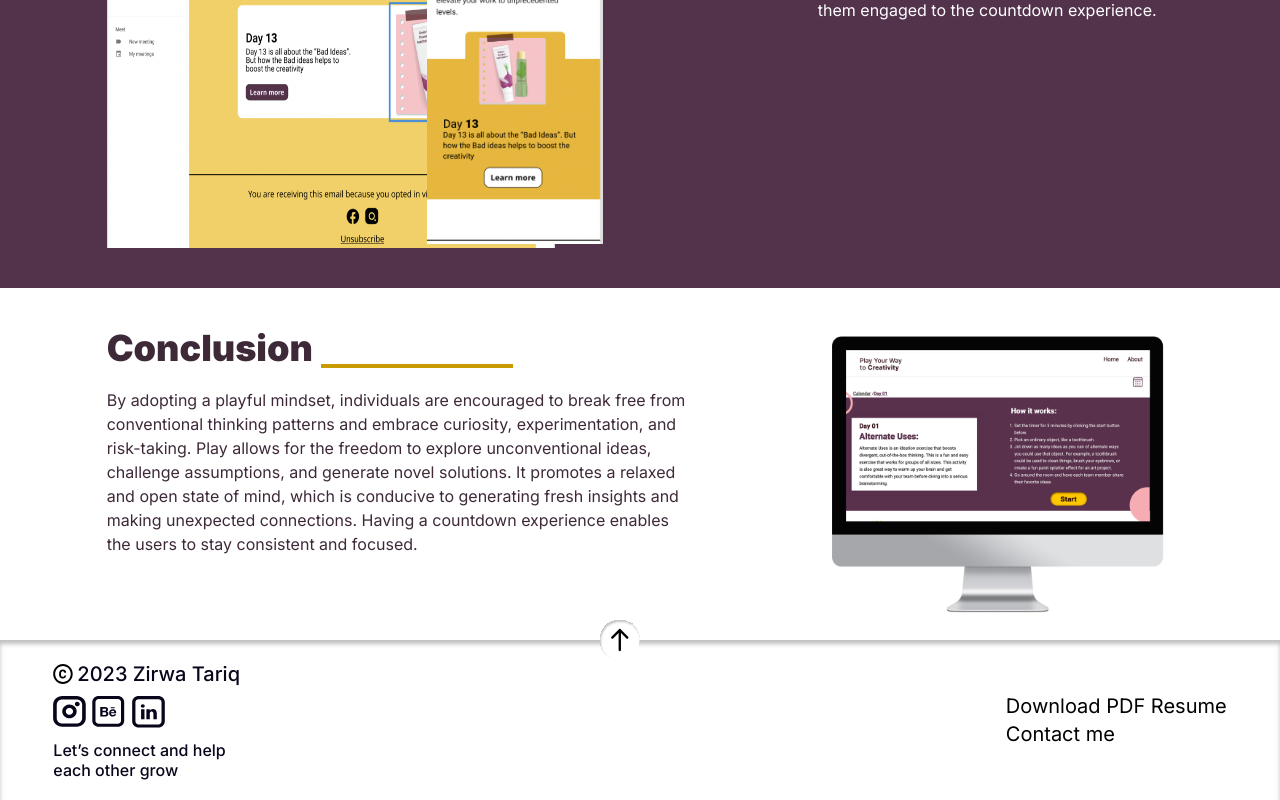
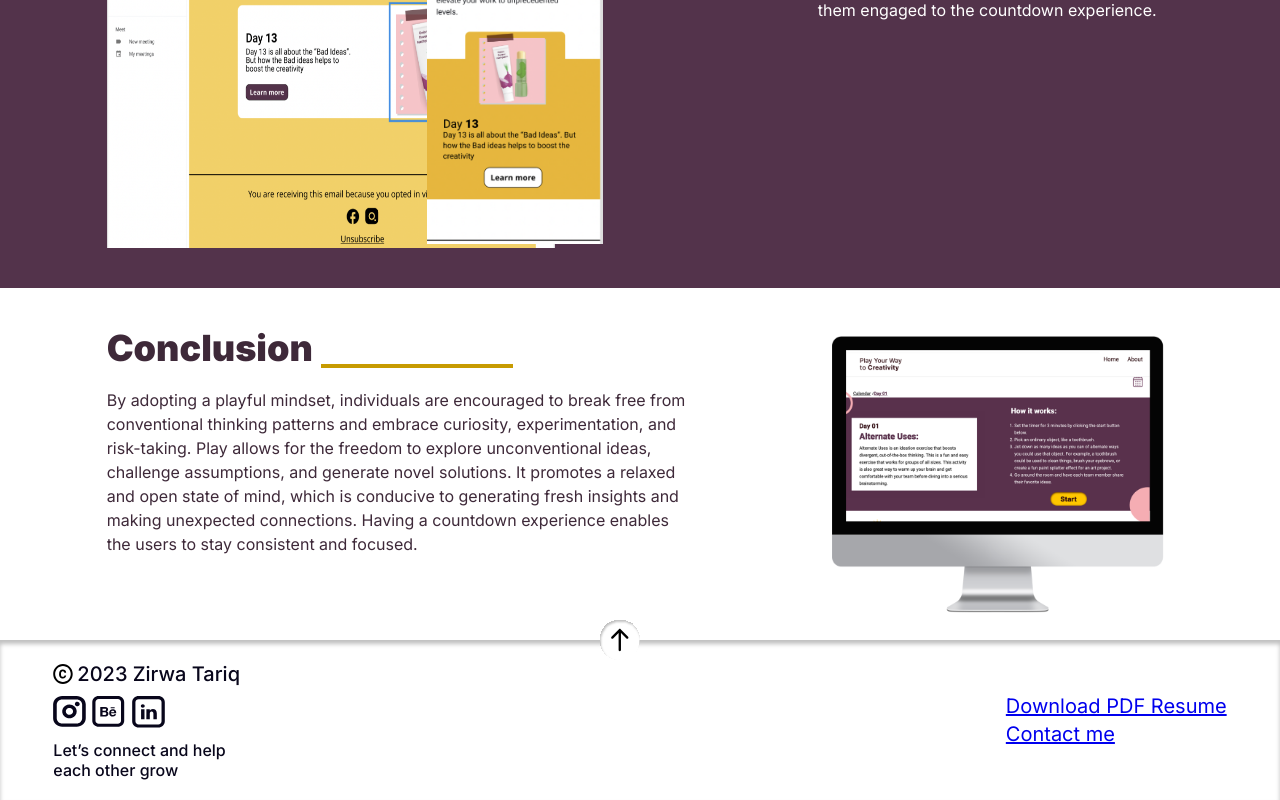
Before and after one commit to aumirza/zirwa-portfolio, a Next.js app: page / in a window 1280 px wide. Shown: the part 10933-11733 px from the top of the page. Built offline with nearby package versions, Linux system fonts and the light colour scheme.

Commit message:
fix: scroll ,link, nav bg

```diff
--- a/components/accessibility-section.tsx
+++ b/components/accessibility-section.tsx
@@ -9,7 +9,7 @@ const AccessibilitySection = () => {
         <div className="flex flex-col items-center">
           <div className="">
             <img
-              className="h-[20rem] lg:h-[28rem] object-cover"
+              className="h-[18rem] md:h-[20rem] lg:h-[28rem] object-cover"
               alt=""
               src="/screen-shot-20230516-at-733-1@2x.png"
             />
--- a/components/footer.tsx
+++ b/components/footer.tsx
@@ -46,8 +46,16 @@ const Footer = () => {
         </div>
         <div className="flex flex-col text-lg md:text-xl text-black">
           <div className="md:hidden leading-3">Click here to</div>
-          <div className="">Download PDF Resume</div>
-          <div className="">Contact me</div>
+          <div className="">
+            <a href="#" target="_blank" rel="noopener noreferrer">
+              Download PDF Resume
+            </a>
+          </div>
+          <div className="">
+            <a href="#" target="_blank" rel="noopener noreferrer">
+              Contact me
+            </a>
+          </div>
         </div>
       </div>
     </footer>
--- a/components/nav.tsx
+++ b/components/nav.tsx
@@ -164,7 +164,7 @@ export const Nav = () => {
         ></div>
         <div
           className={
-            "bg-gray-300 h-full w-full z-20 flex justify-center items-center " +
+            "bg-slate-900 h-full w-full z-20 flex justify-center items-center " +
             (showNav
               ? "translate-x-0  duration-1000 ease-out"
               : "-translate-x-full duration-500 ease-in")
```
